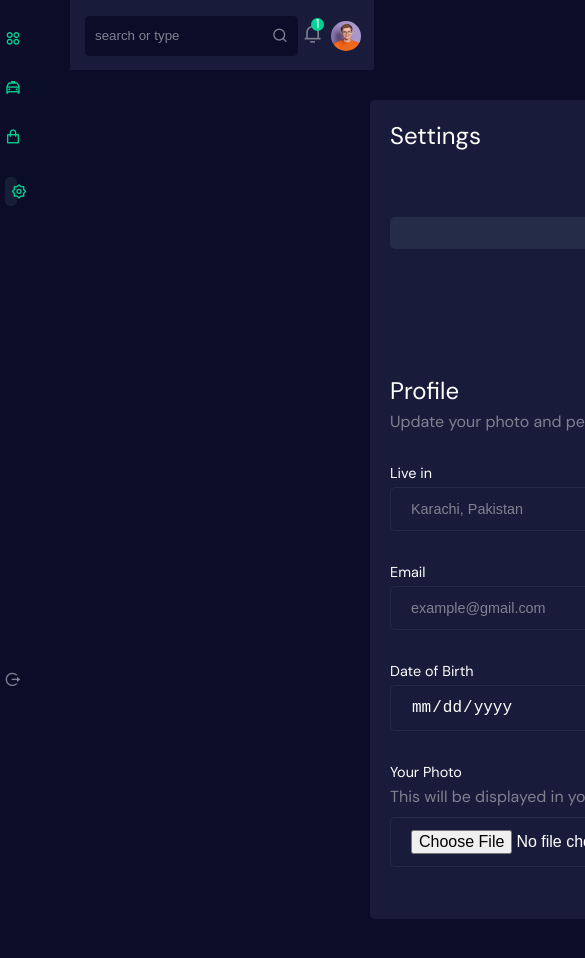
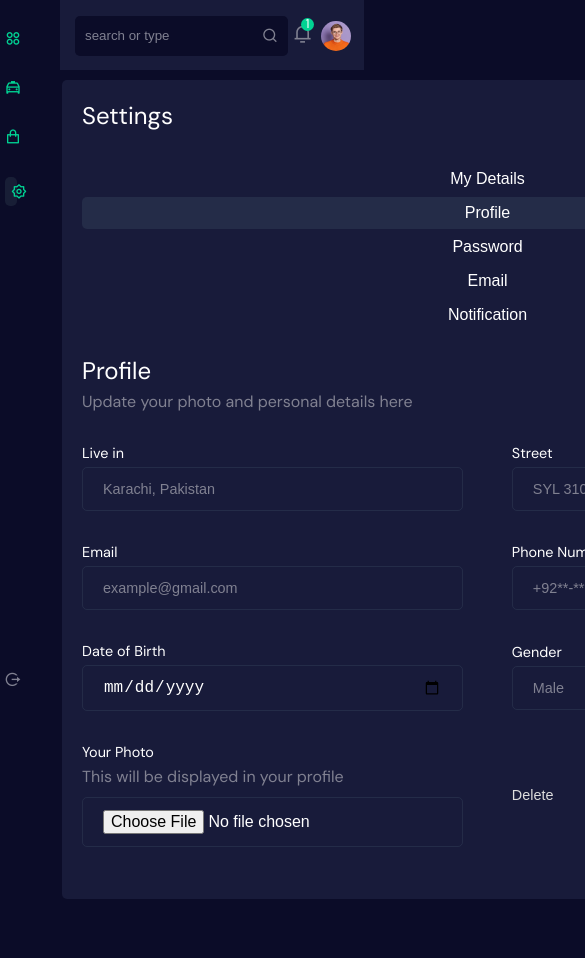
Before and after one commit to iusmansyed/Admin-panel, a React (Create React App) app: page /settings in a window 390 px wide. Shown: the top 958 px of the page, 585 px wide, since content can reach past the window. Built offline with nearby package versions, Linux system fonts and the light colour scheme.

Commit message:
admin-panel

```diff
--- a/src/Component/Sidebar/sidebar.css
+++ b/src/Component/Sidebar/sidebar.css
@@ -95,7 +95,7 @@
  .sidebar{
   width: 80px;
  } */
-@media only screen and (max-width:450px){
+@media only screen and (max-width:500px){
   .display{
     display: none;
   }
--- a/src/Component/Topnav/topnav.css
+++ b/src/Component/Topnav/topnav.css
@@ -108,3 +108,11 @@
     height: 30px;
   }
 }
+@media only screen and (max-width: 500px) {
+  .top__nav {
+    margin-left: -200px;
+    width: 78%;
+    position: fixed;
+
+}
+}
--- a/src/styles/sellcar.css
+++ b/src/styles/sellcar.css
@@ -191,7 +191,7 @@
 
 
 }
-@media only screen and (max-width:490px){
+@media only screen and (max-width:420px){
   .filter__widget-02{
     margin-left:10px ;
   }
@@ -202,4 +202,12 @@
   }
   .offer__list{
     width: 300px;
-  }}
+  }
+  .sell__car-wrapper{
+    margin-left:-150px;
+  }
+
+  .sell__car{
+    margin-left: -50px;
+  }
+}
--- a/src/styles/settings.css
+++ b/src/styles/settings.css
@@ -3,10 +3,12 @@
   padding: 0;
 }
 .settings {
-    margin-top: 100px;
+    margin-top: 80px;
     padding: 0px 100px;
     padding-bottom: 50px;
-    width: 1200px;
+    width: 70pc;
+    margin-left: -100px;
+
   }
 
   .settings__wrapper {
@@ -125,6 +127,16 @@
 
     }
     .settings__wrapper{
-      width: 400%;
+      width: 500px;
+      margin-left: 210px;
+    }
+    .settings{
+      margin-left: -300px;
     }
   }
+  @media only screen and (max-width:500px){
+    .settings__wrapper{
+      margin-left: -8px;
+      width: 92.5%;
+    }
+  }
```
